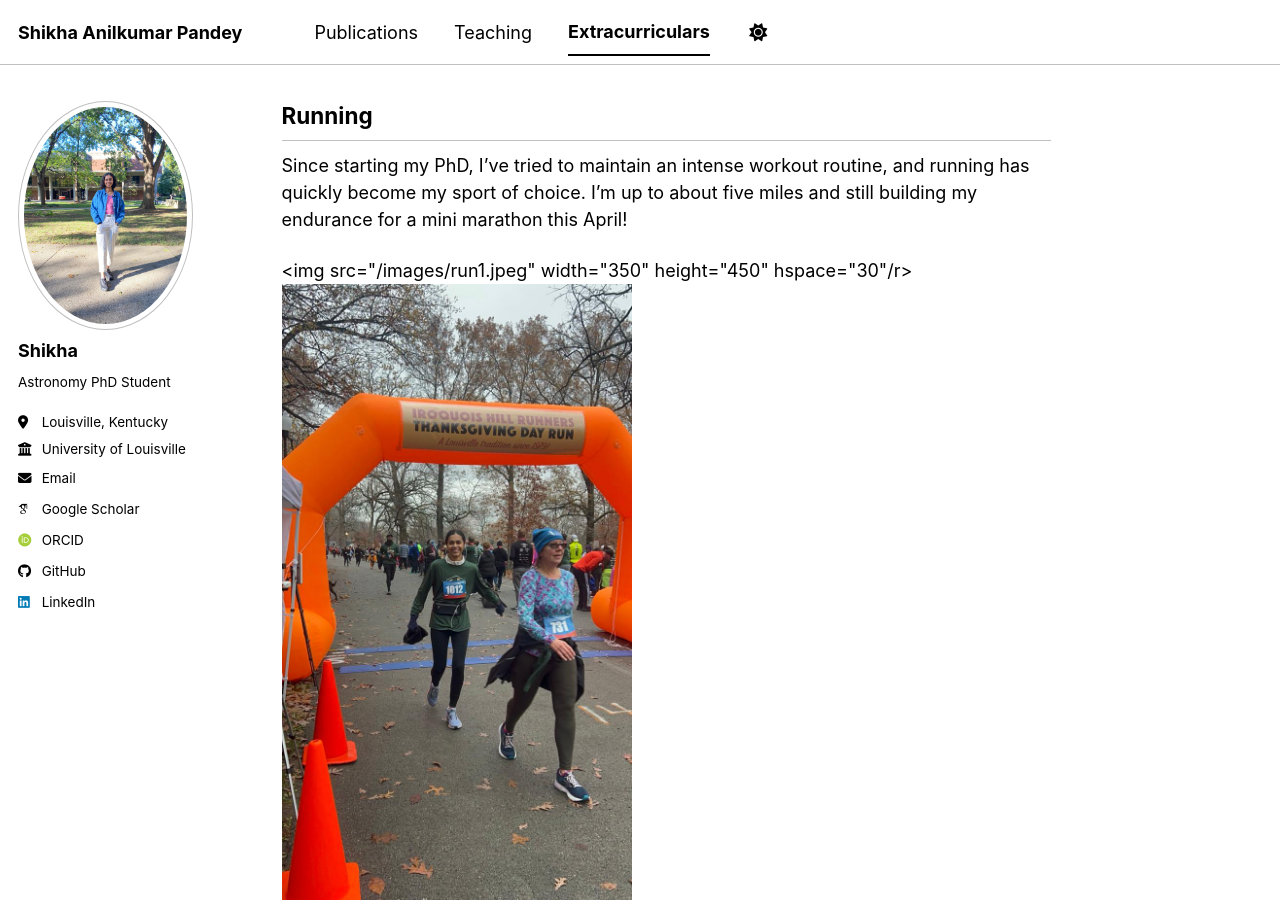
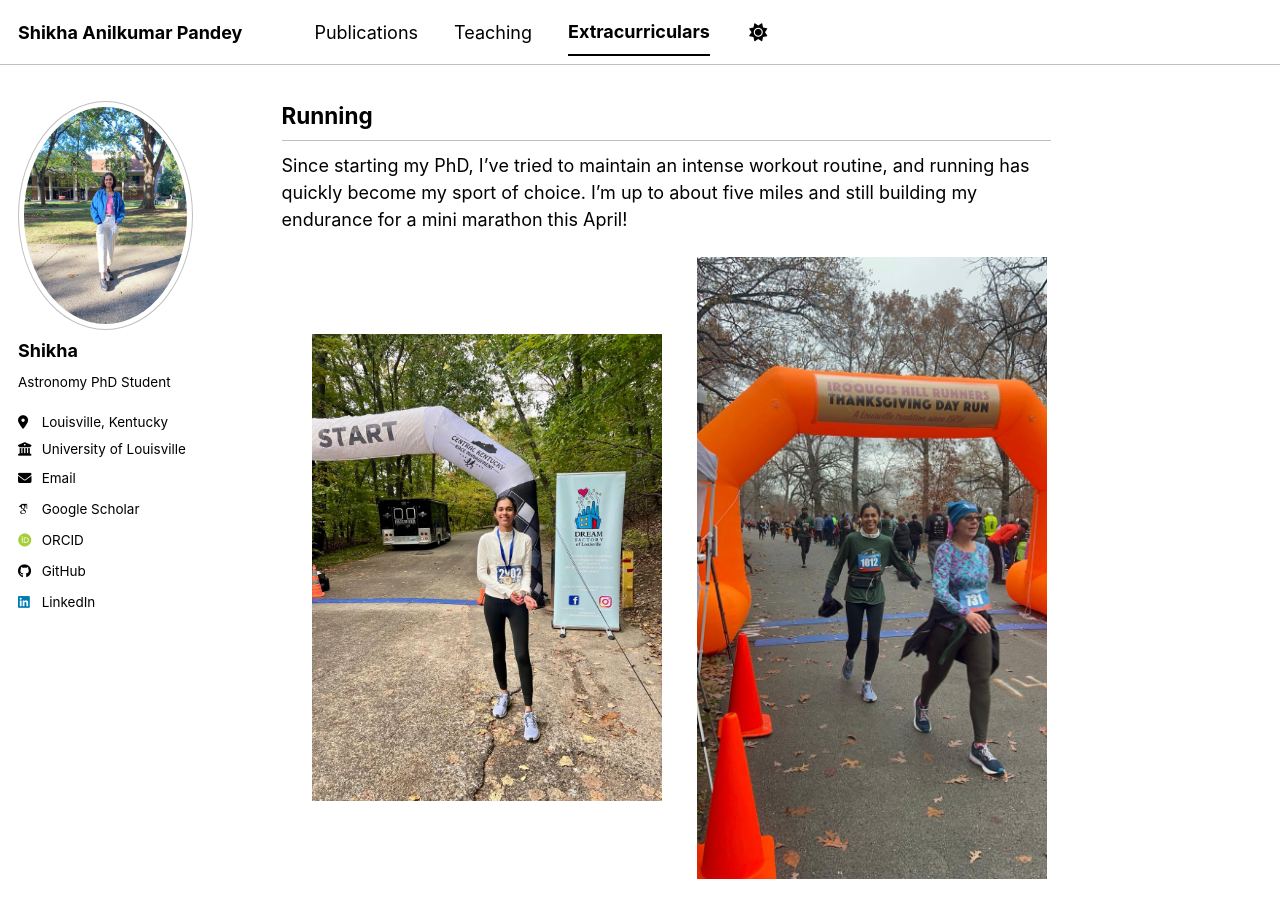
Before and after one commit to pshikha/pshikha.github.io, a Jekyll site: the page built from _pages/markdown.md, in a window 1280 px wide and 900 px high, scrolled down 906 px. Built offline with Jekyll 4.4.1, drawn with Linux system fonts in a browser that asks for light colours; some web fonts are replaced; a script bundle is joined from its source files by our own code; library files that are not in the unit come from our copies.

Commit message:
Update markdown.md

```diff
--- a/_pages/markdown.md
+++ b/_pages/markdown.md
@@ -24,7 +24,7 @@ I enjoy playing badminton at the UofL Rec Center. While I consider myself an ave
 ## Running
 Since starting my PhD, I’ve tried to maintain an intense workout routine, and running has quickly become my sport of choice. I’m up to about five miles and still building my endurance for a mini marathon this April!
 <div>
-<img src="/images/run1.jpeg" width="350" height="450" hspace="30"/r>
+<img src="/images/run1.jpeg" width="350" height="450" hspace="30"/>
 <img src="/images/run2.jpeg" width="350" height="450"/>
 </div>
 
```
